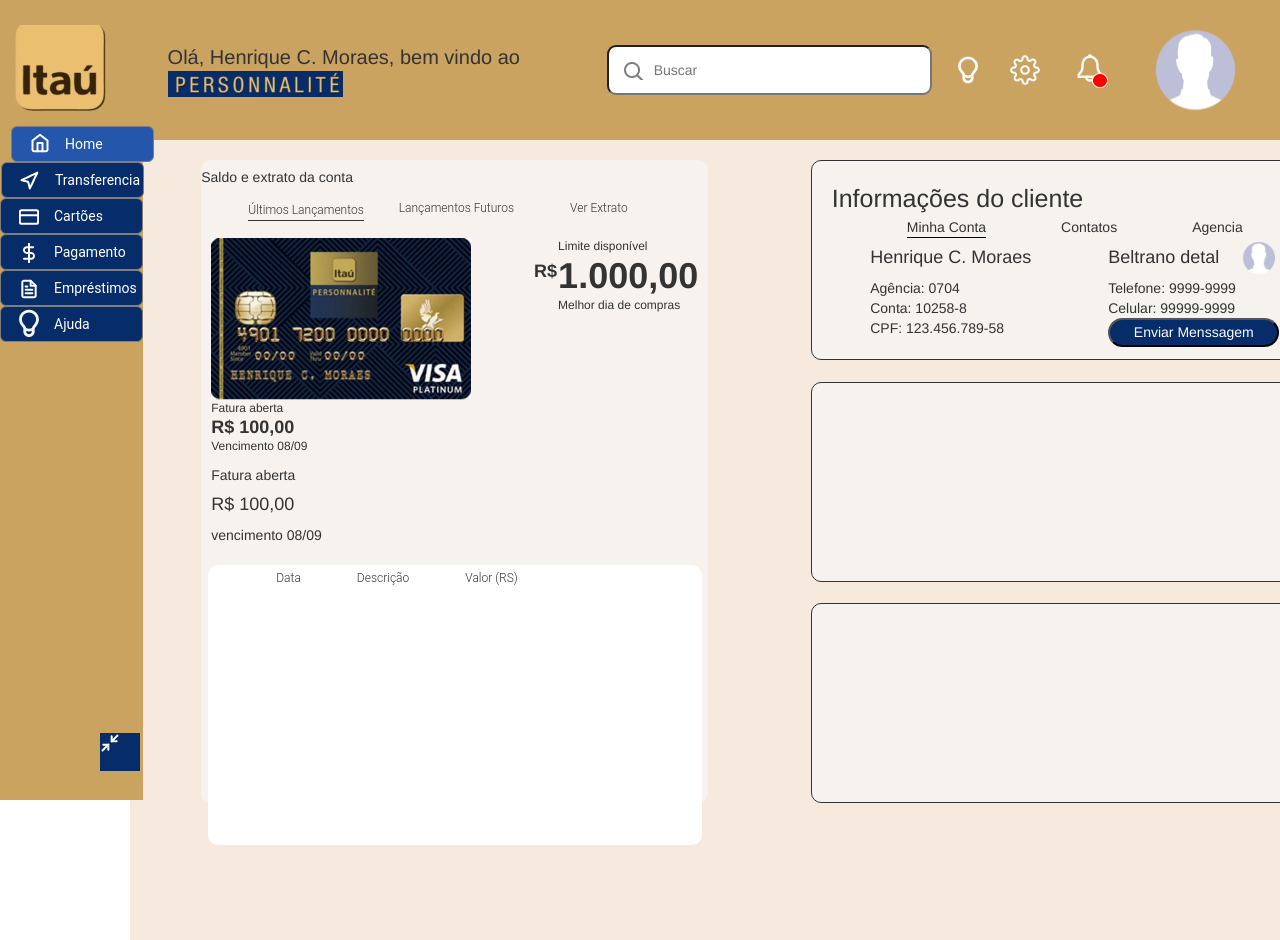
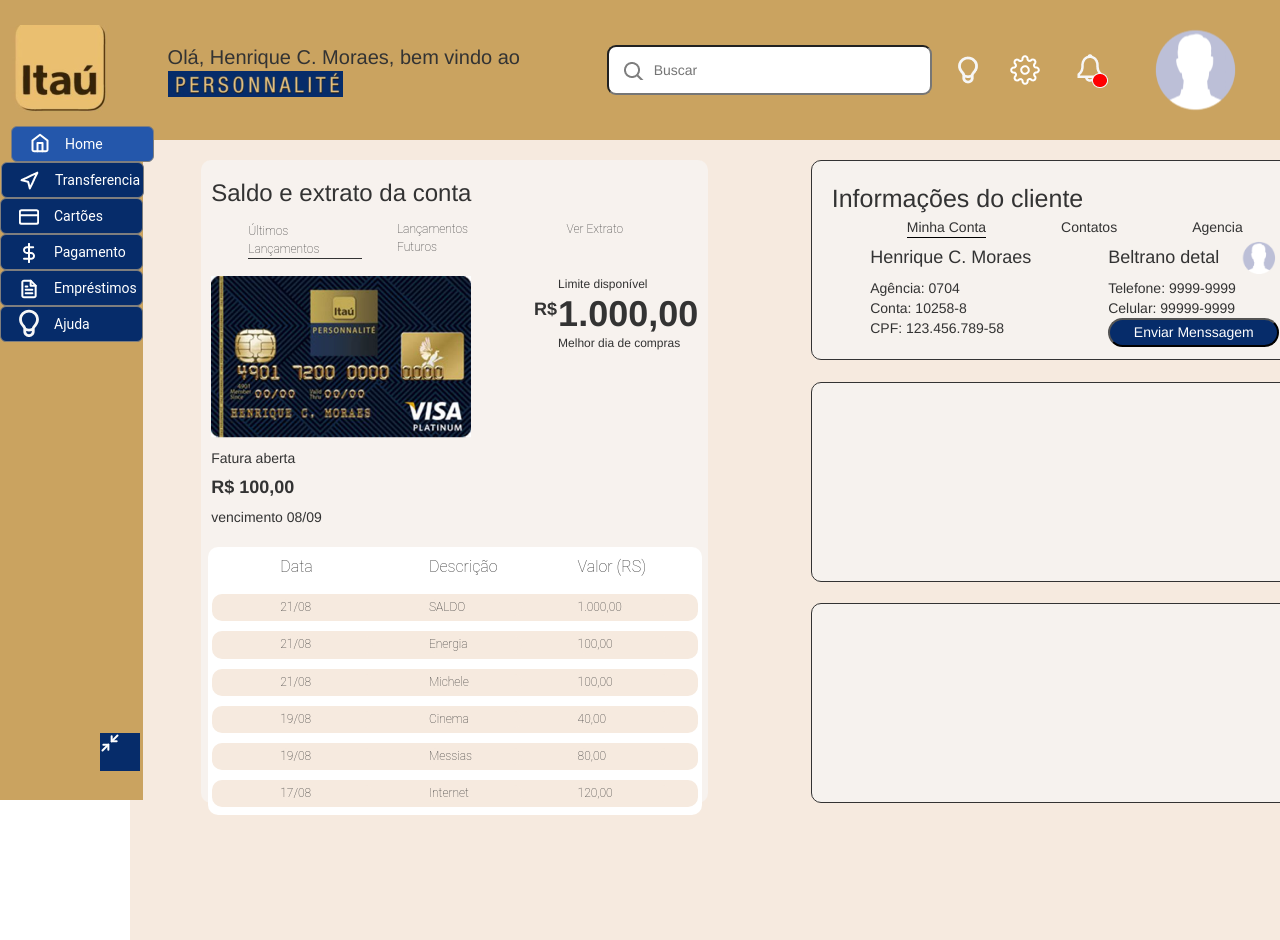
Before and after one commit to lucmkz/TarefaNovaInterfaceItauDevBoost, a plain HTML site: page index.html in a window 1280 px wide. Shown: the top 940 px of the page. Drawn offline with nearby package versions, Linux system fonts and the light colour scheme.

Commit message:
Tabela do Saldo finalizada.

```diff
--- a/css/index.css
+++ b/css/index.css
@@ -392,16 +392,21 @@
   background: #F7F2EE;
   border-radius: 10px;
 }
+.saldo-lancamentos h3 {
+  margin-left: 10px;
+}
 
 .saldo-lancamentos__menu{
   display: flex;
+  width: 100%;
+
 
 }
 .saldo-lancamentos__menu li{
   margin: 5px 28px;
   font-family: Roboto;
   font-style: normal;
-  font-weight: 300;
+  font-weight: lighter;
   font-size: 12px;
 }
 .saldo-lancamentos__menu li.active{
@@ -416,19 +421,44 @@
 .fatura-aberta {
   padding: 10px;
 }
+
+.fatura-valor {
+  font-weight: bold;
+}
 .saldo-extrato {
   display: flex;
   width: 494px;
-  height: 280px;
+  height: 268px;
   margin-left: 7px;
   background-color:#FFFFFF;
   border-radius: 10px;
+  flex-direction: column;
+  padding: 4px;
 }
 .saldo-extrato li {
   justify-content: space-between;
   font-family: Roboto;
   font-style: normal;
 
+}
+
+.extrato-tabela {
+  display: flex;
+}
+
+.tabela {
+  background-color: #F6EADF;
+  border-radius: 10px;
+}
+
+.tabela-header > li{
+  font-size: 16px;
+  font-family: Roboto;
+  font-weight: lighter;
+}
+
+.saldo-lancamentos-linhas {
+  display: flex;
 }
 
 .lancamentos__limite--fatura p {
--- a/index.html
+++ b/index.html
@@ -59,7 +59,7 @@
     <section class="body">
       <main class="geral">
         <div class="saldo-lancamentos">
-              <h5>Saldo e extrato da conta</h5>
+              <h3>Saldo e extrato da conta</h3>
               <ul class="saldo-lancamentos__menu">
               <li role="presentation" class="saldo-lancamentos__menu active">Últimos Lançamentos</li>
               <li role="presentation" class="saldo-lancamentos__menu">Lançamentos Futuros</li>
@@ -68,9 +68,7 @@
             <div class="saldo-lancamentos__limite">
                 <div class="saldo-lancamentos__limite--fatura-aberta">
                   <img src="./assets/cartao_credito.png" alt="">
-                  <p>Fatura aberta</p>
-                    <h5>R$ 100,00</h5>
-                  <p>Vencimento 08/09</p>
+
                 </div>
                 <div class="lancamentos__limite--fatura">
                   <p>Limite disponível</p>
@@ -80,15 +78,58 @@
             </div>
             <div class="fatura-aberta">
               <p>Fatura aberta</p>
-              <h4 class="">R$ 100,00</h5>
+              <h4 class="fatura-valor">R$ 100,00</h5>
               <p>vencimento 08/09</p>
             </div>
             <div class="saldo-extrato">
-              <ul class="saldo-lancamentos__menu">
-              <li role="presentation" class="saldo-lancamentos__menu">Data</li>
+              <ul class="saldo-lancamentos__menu tabela-header">
+              <li role="presentation" class="saldo-lancamentos__menu tabela-header">Data</li>
               <li role="presentation" class="saldo-lancamentos__menu">Descrição</li>
               <li role="presentation" class="saldo-lancamentos__menu">Valor (RS)</li>
-            </div>
+            </ul>
+                <div class="extrato-tabela">
+                  <ul class="saldo-lancamentos__menu tabela">
+                    <li role="presentation" class="saldo-lancamentos__menu tabela">21/08</li>
+                    <li role="presentation" class="saldo-lancamentos__menu tabela">SALDO</li>
+                    <li role="presentation" class="saldo-lancamentos__menu tabela">1.000,00</li>
+                  </ul>
+                </div>
+                <div class="extrato-tabela">
+                  <ul class="saldo-lancamentos__menu tabela">
+                    <li role="presentation" class="saldo-lancamentos__menu tabela">21/08</li>
+                    <li role="presentation" class="saldo-lancamentos__menu tabela">Energia</li>
+                    <li role="presentation" class="saldo-lancamentos__menu tabela">100,00</li>
+                  </ul>
+                </div>
+                <div class="extrato-tabela">
+                  <ul class="saldo-lancamentos__menu tabela">
+                    <li role="presentation" class="saldo-lancamentos__menu tabela">21/08</li>
+                    <li role="presentation" class="saldo-lancamentos__menu tabela">Michele</li>
+                    <li role="presentation" class="saldo-lancamentos__menu tabela">100,00</li>
+                  </ul>
+                </div>
+                <div class="extrato-tabela">
+                  <ul class="saldo-lancamentos__menu tabela">
+                    <li role="presentation" class="saldo-lancamentos__menu tabela">19/08</li>
+                    <li role="presentation" class="saldo-lancamentos__menu tabela">Cinema</li>
+                    <li role="presentation" class="saldo-lancamentos__menu tabela">40,00</li>
+                  </ul>
+                </div>
+                <div class="extrato-tabela">
+                  <ul class="saldo-lancamentos__menu tabela">
+                    <li role="presentation" class="saldo-lancamentos__menu tabela">19/08</li>
+                    <li role="presentation" class="saldo-lancamentos__menu tabela">Messias</li>
+                    <li role="presentation" class="saldo-lancamentos__menu tabela">80,00</li>
+                  </ul>
+                </div>
+                <div class="extrato-tabela">
+                  <ul class="saldo-lancamentos__menu tabela">
+                    <li role="presentation" class="saldo-lancamentos__menu tabela">17/08</li>
+                    <li role="presentation" class="saldo-lancamentos__menu tabela">Internet</li>
+                    <li role="presentation" class="saldo-lancamentos__menu tabela">120,00</li>
+                  </ul>
+                </div>
+              </div>
         </div>
         <div class="dados-user">
 
```
